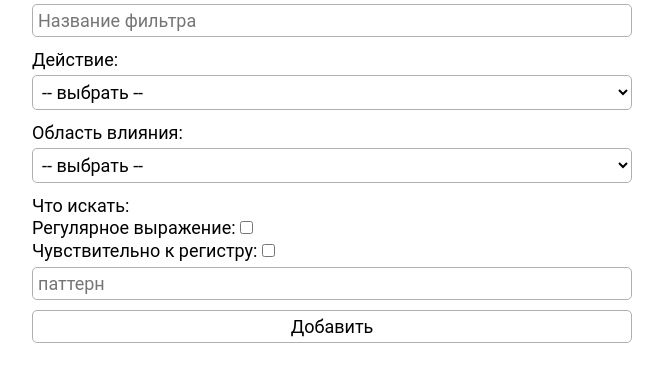
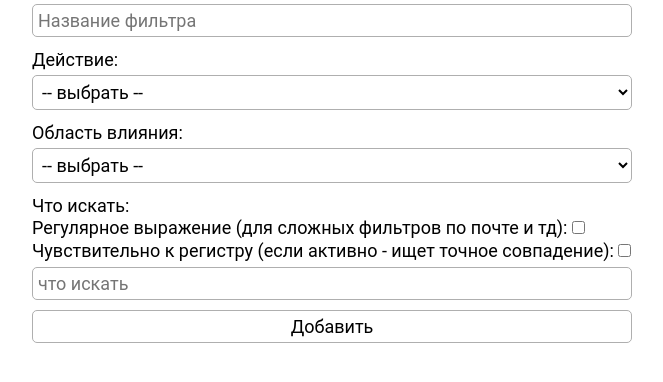
Before and after one commit to IgorDuino/telegram_republisher, a Flask app: template web/templates/add_filter.html in a window 1280 px wide. Shown: the part 251-633 px from the top of the page, without its empty margins (308-971 px from the left). Run offline with Flask 3, Linux system fonts and the light colour scheme; the template is opened without the code that fills it, so the values that code supplies are empty; parts of the project's set-up code (start-up, migrations or seed data) failed here and were passed over; some libraries are stand-ins or nearby versions.

Commit message:
simplify texts #19

```diff
--- a/web/templates/add_filter.html
+++ b/web/templates/add_filter.html
@@ -13,8 +13,8 @@
     <label for="action">Действие:</label>
     <select name="action" required>
         <option value="">-- выбрать -- </option>
-        <option value="SKIP">Пропустить</option>
-        <option value="PAUSE">Приостановить</option>
+        <option value="SKIP">Пропустить это сообщение</option>
+        <option value="PAUSE">Приостановить пересылку</option>
         <option value="REPLACE">Заменить</option>
     </select>
     <label for="scope">Область влияния:</label>
@@ -41,16 +41,16 @@
 
     <label for="pattern">Что искать:</label>
     <div>
-        <label for="is_regex">Регулярное выражение:</label>
+        <label for="is_regex">Регулярное выражение (для сложных фильтров по почте и тд):</label>
         <input type="checkbox" name="is_regex" value="0">
     </div>
     <div>
-        <label for="is_case_sensitive">Чувствительно к регистру:</label>
+        <label for="is_case_sensitive">Чувствительно к регистру (если активно - ищет точное совпадение):</label>
         <input type="checkbox" name="is_case_sensitive" value="0">
     </div>
-    <input required type="text" name="pattern" placeholder="паттерн">
-    <label for="replace_with">На что заменять (только если тип действия фильтра - замена):</label>
-    <input type="text" name="replace_with" placeholder="замена">
+    <input required type="text" name="pattern" placeholder="что искать">
+    <label for="replace_with">На что заменять:</label>
+    <input type="text" name="replace_with" placeholder="на что заменять">
     <input type="submit" value="Добавить">
 </form>
 {% endblock %}
```
